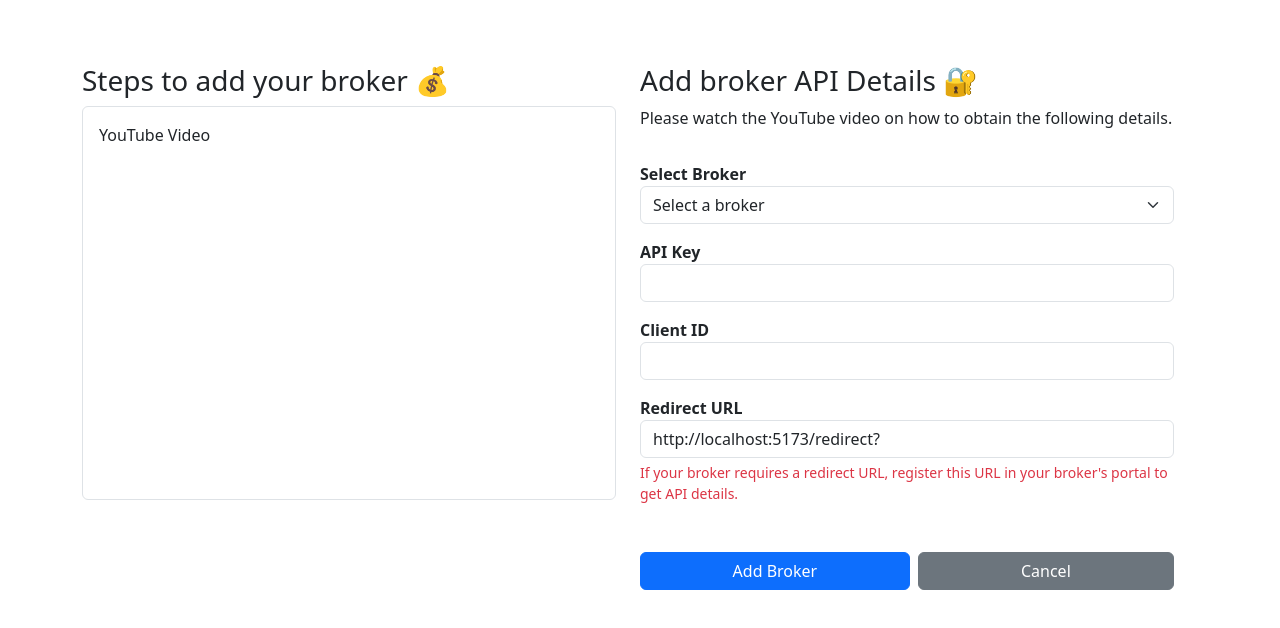
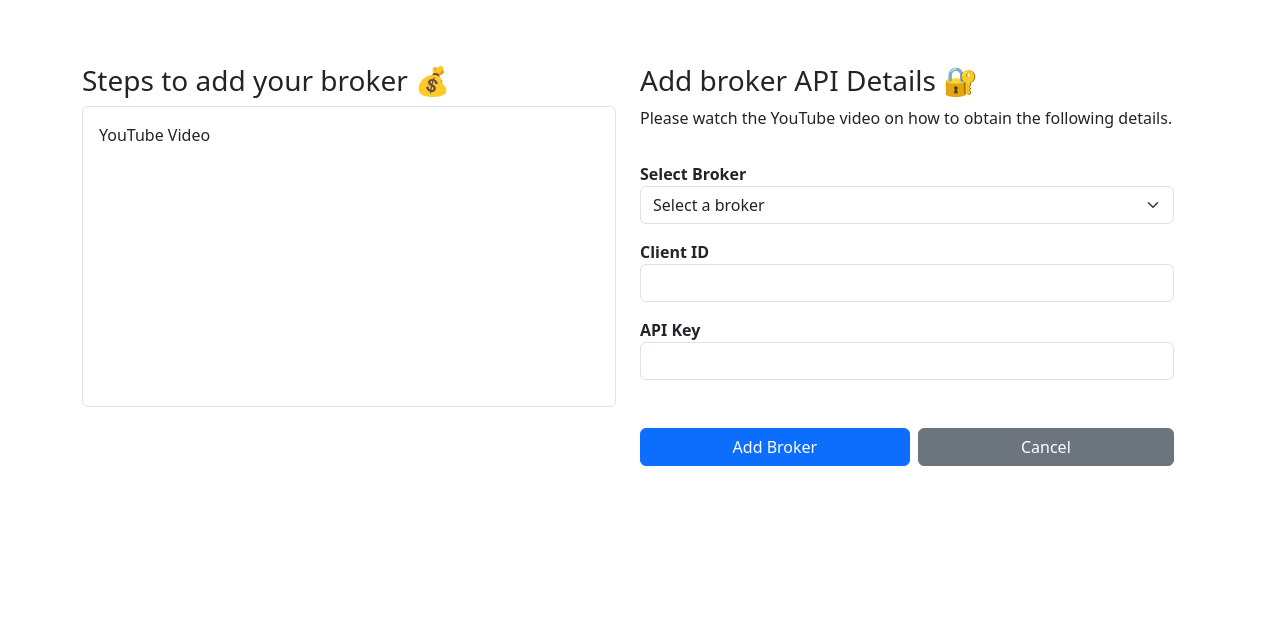
Before and after one commit to narenkram/steadfast-app, a Vue app: page /add-broker in a window 1280 px wide. Shown: the top 628 px of the page. Built offline with nearby package versions, Linux system fonts and the light colour scheme.

Commit message:
redirect url configuration

```diff
--- a/src/views/AddBroker.vue
+++ b/src/views/AddBroker.vue
@@ -31,6 +31,9 @@
             </button>
           </div>
 
+          <label for="ClientID" class="form-label mb-0 mt-3"><b>Client ID</b></label>
+          <input v-model="clientId" type="text" class="form-control" id="ClientID" required>
+
           <!-- API Key (for Flattrade, Shoonya, and Paper Trading) -->
           <label for="APIKey" class="form-label mb-0 mt-3"><b>API Key</b></label>
           <input v-model="apiKey" type="text" class="form-control" id="APIKey" required>
@@ -41,16 +44,11 @@
           <input v-if="selectedBroker === 'Flattrade'" v-model="apiSecret" type="text" class="form-control"
             id="APISecretKey" required>
 
-          <label for="ClientID" class="form-label mb-0 mt-3"><b>Client ID</b></label>
-          <input v-model="clientId" type="text" class="form-control" id="ClientID" required>
-
           <!-- Redirect URL -->
-          <label for="RedirectURL" class="form-label mb-0 mt-3"><b>Redirect URL</b></label>
-          <input type="text" class="form-control" id="RedirectURL" disabled value="http://localhost:5173/redirect?"
-            required>
-          <p class="form-text text-danger">If your broker requires a redirect URL, register this URL in your broker's
-            portal to
-            get API details.
+          <label v-show="selectedBroker !== ''" for="RedirectURL" class="form-label mb-0 mt-3"><b>Redirect URL</b></label>
+          <input v-show="selectedBroker !== ''" type="text" class="form-control" id="RedirectURL" :value="redirectURL" disabled required>
+          <p v-show="selectedBroker !== ''" class="form-text text-info">If your broker requires a redirect URL, register this URL in your broker's
+            portal to get API details.
           </p>
 
           <!-- Add Broker -->
@@ -73,6 +71,7 @@ import { ref, computed, watch } from 'vue';
 import { useRouter } from 'vue-router';
 
 const router = useRouter();
+const redirectURL = computed(() => `http://127.0.0.1:5173/${selectedBroker.value.toLowerCase()}/redirect?`);
 
 const selectedBroker = ref('');
 const apiKey = ref('');
```
Also changed, not shown: src/router/index.js (+6 -2 lines), src/views/BrokerRedirect/Flattrade_Redirect.vue (renamed from src/views/RedirectView.vue).
